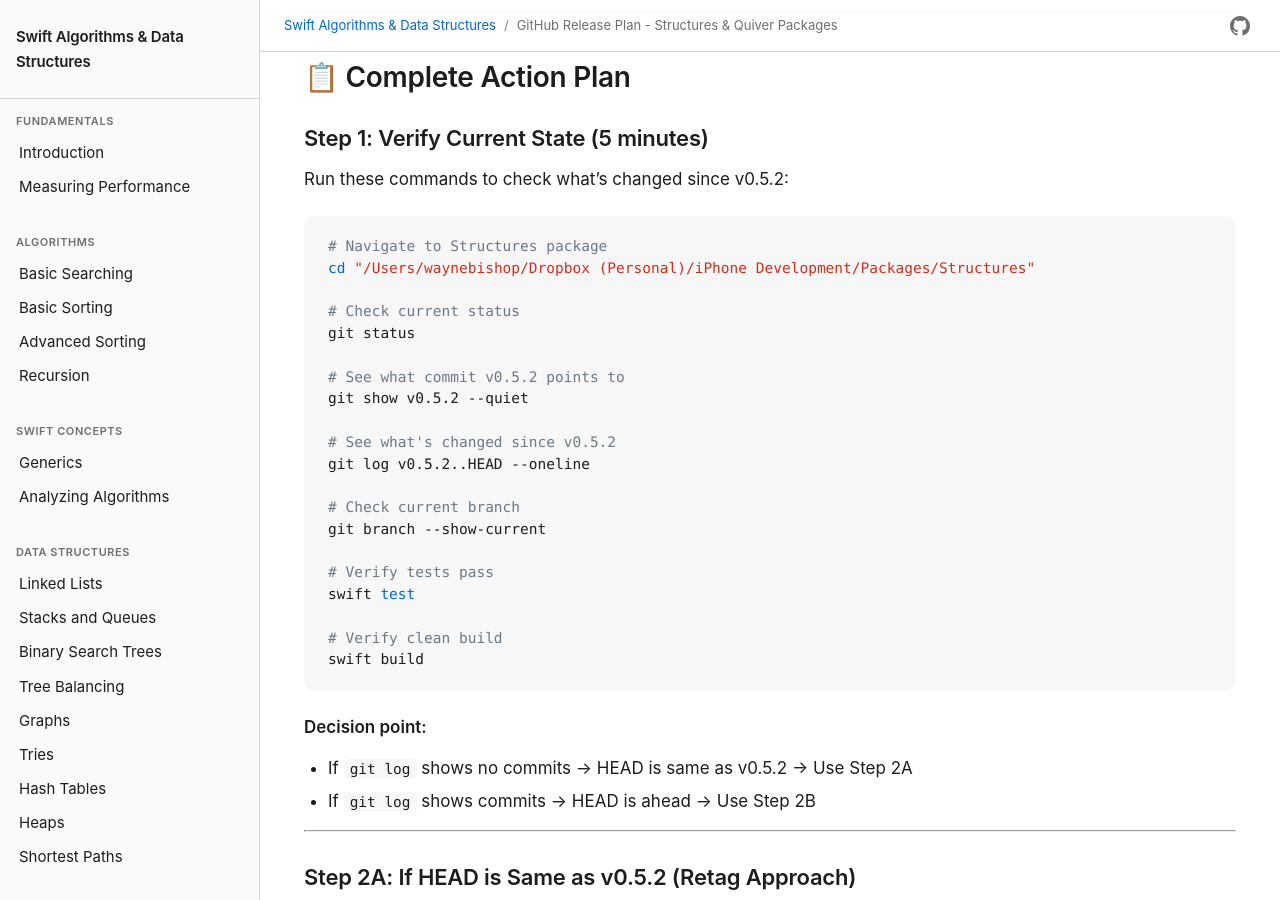
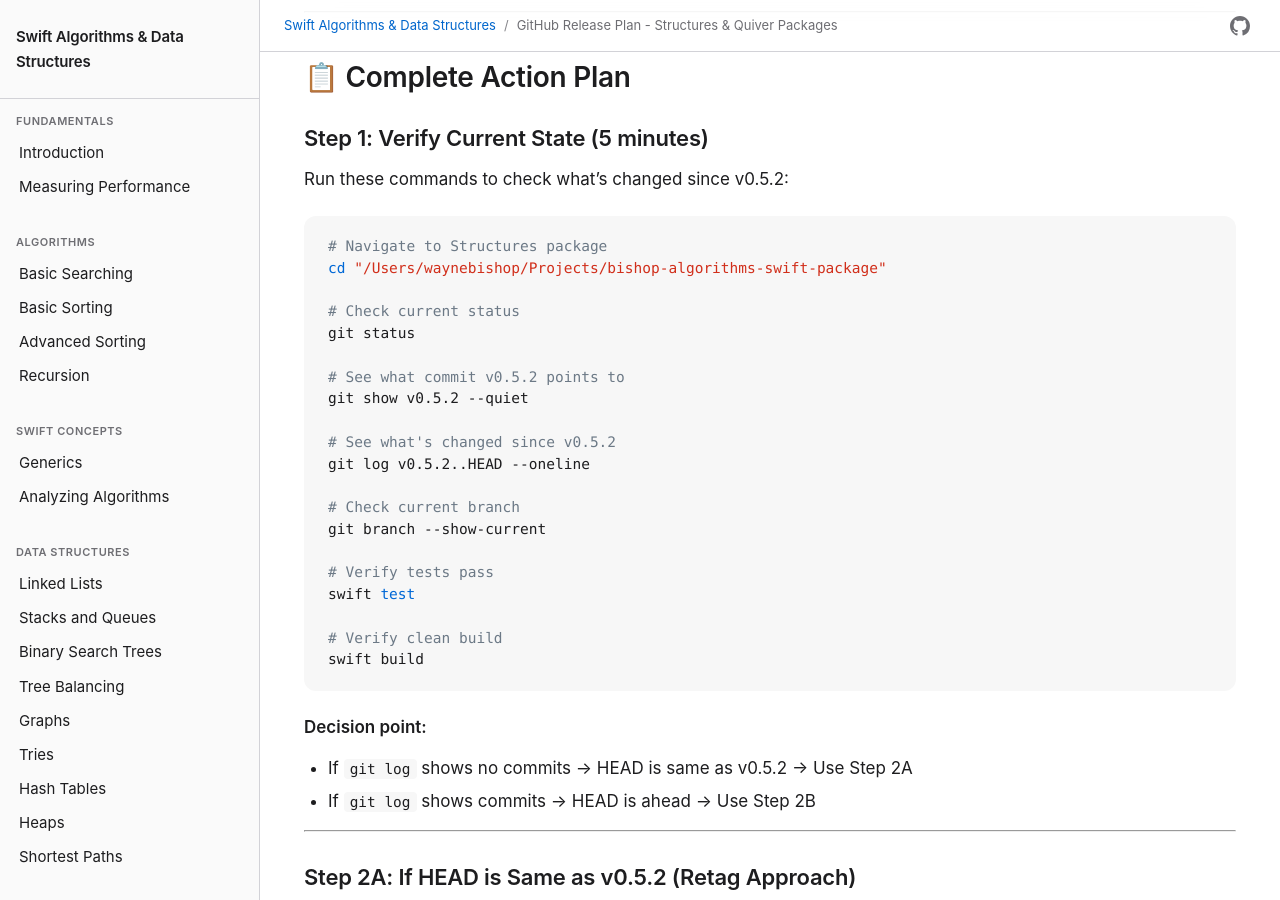
Before and after one commit to waynewbishop/swift-algorithms, a Jekyll site: the page built from RELEASE_PLAN.md, in a window 1280 px wide and 900 px high, scrolled down 1379 px. Built offline with Jekyll 4.4.1, drawn with Linux system fonts in a browser that asks for light colours; our own code applies the rules of GitHub Pages for plain Markdown files; some of the changed text lies outside the part shown.

Commit message:
Update RELEASE_PLAN.md with new Structures package location
Changed path references from:
  /Users/waynebishop/Dropbox (Personal)/iPhone Development/Packages/Structures

To:
  /Users/waynebishop/Projects/bishop-algorithms-swift-package

Directory renamed to match GitHub repository name for consistency.
All three packages now in /Projects/ directory.

````diff
--- a/RELEASE_PLAN.md
+++ b/RELEASE_PLAN.md
@@ -53,7 +53,7 @@ Run these commands to check what's changed since v0.5.2:
 
 ```bash
 # Navigate to Structures package
-cd "/Users/waynebishop/Dropbox (Personal)/iPhone Development/Packages/Structures"
+cd "/Users/waynebishop/Projects/bishop-algorithms-swift-package"
 
 # Check current status
 git status
@@ -426,7 +426,7 @@ Use this checklist when executing the release:
 - **Book**: https://github.com/waynewbishop/swift-algorithms
 
 ### Package Locations
-- **Structures**: `/Users/waynebishop/Dropbox (Personal)/iPhone Development/Packages/Structures`
+- **Structures**: `/Users/waynebishop/Projects/bishop-algorithms-swift-package`
 - **Quiver**: `/Users/waynebishop/Projects/bishop-algorithms-quiver-package`
 - **Book**: `/Users/waynebishop/Projects/swift-algorithms`
 
````
